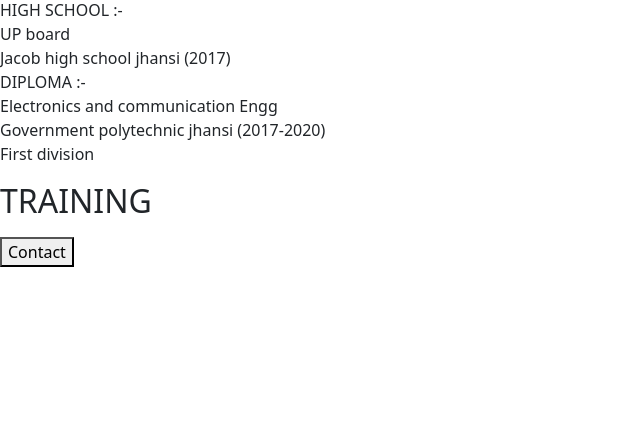
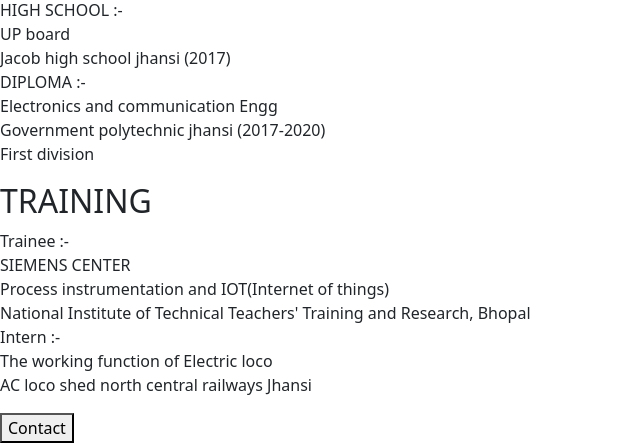
Before and after one commit to hthkydv/hrithik-portpolio, a Flask app: page / in a window 1280 px wide. Shown: the part 1193-1636 px from the top of the page, without its empty margins (0-640 px from the left). Before the commit the page ends 1460 px from the top, so only its background shows below. Run offline with Flask 2, Linux system fonts and the light colour scheme.

Commit message:
added info

```diff
--- a/templates/home.html
+++ b/templates/home.html
@@ -44,7 +44,17 @@
 Government polytechnic jhansi (2017-2020)<br>
 First division</p>
     <h2> TRAINING </h2>
-    <p> </p>
+    <p>Trainee :-<br>
+
+SIEMENS CENTER <br>
+Process instrumentation and IOT(Internet of things)<br>
+
+National Institute of Technical Teachers' Training and Research, Bhopal<br>
+
+Intern :-<br>
+The working function of Electric loco<br>
+
+AC loco shed north central railways Jhansi</p>
     <button type="button">Contact</button>
 
 
```
